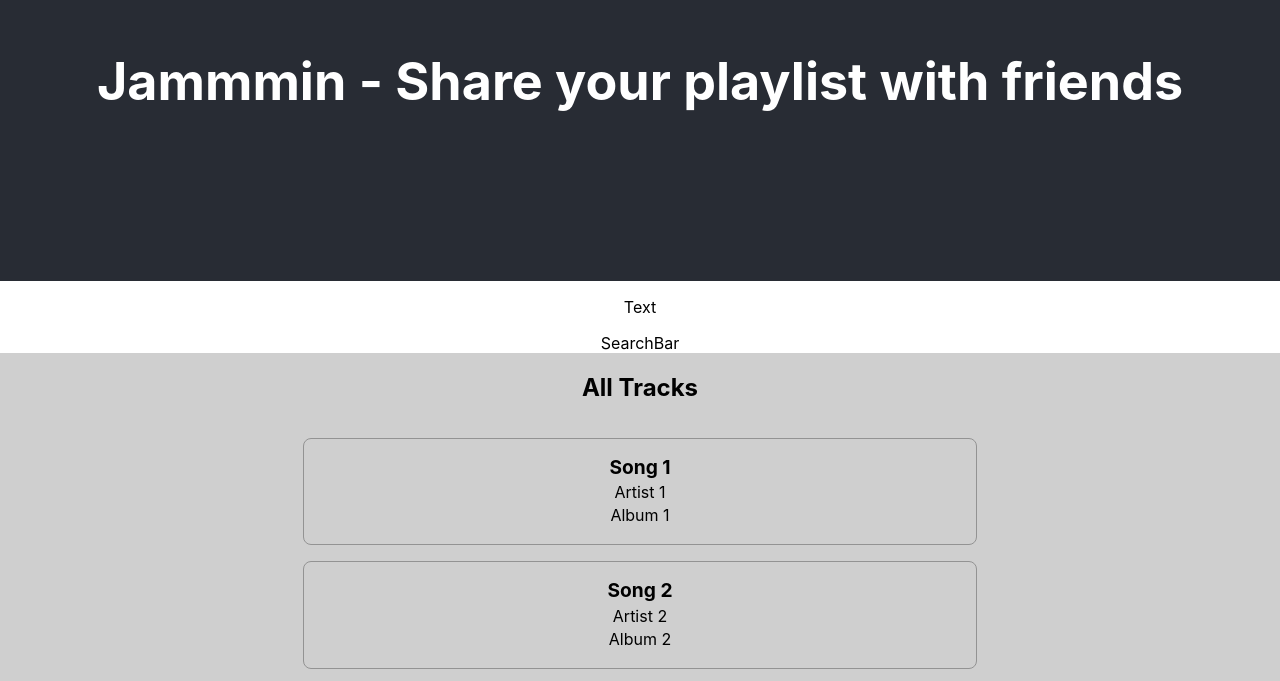
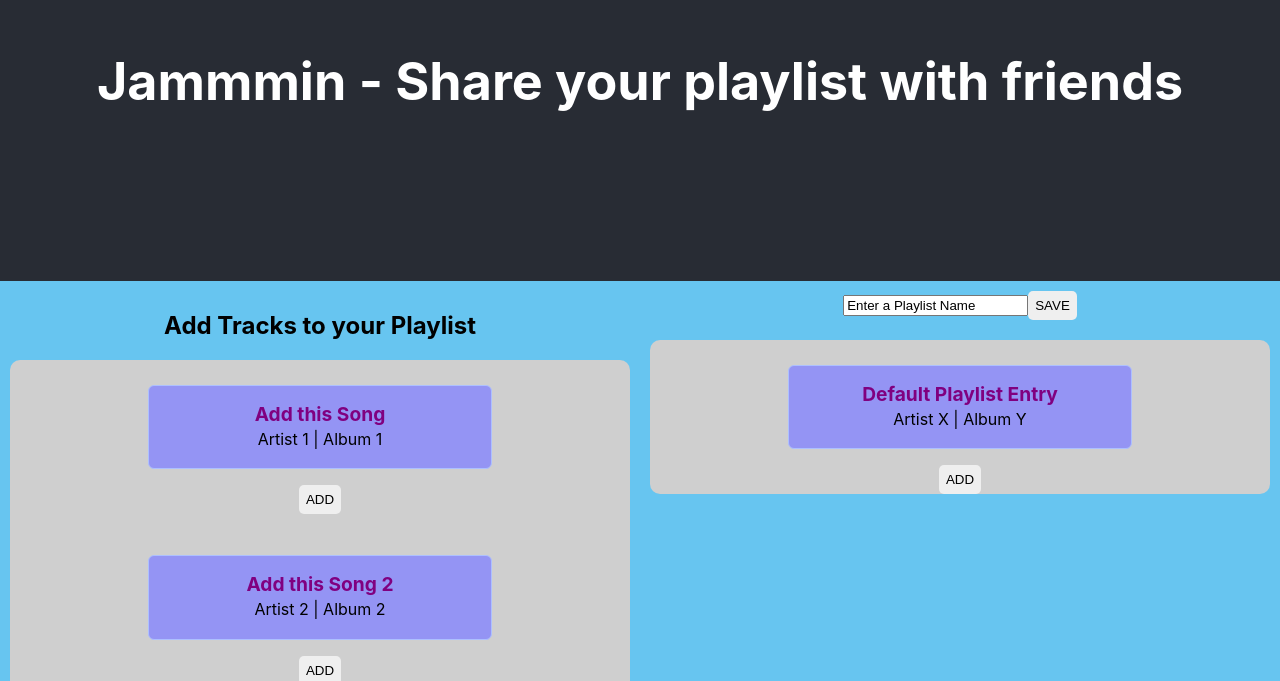
Before and after one commit to DHBuild002/jammmin-playlist-creation-tool, a React (Create React App) app: page / in a window 1280 px wide. Shown: the part 119-800 px from the top of the page. Built offline with nearby package versions, Linux system fonts and the light colour scheme.

Commit message:
Add split view using CSS on tracks and playlists - Add in ability to add new track to playlist array on Click

```diff
--- a/src/App.css
+++ b/src/App.css
@@ -27,6 +27,22 @@
 .App-link {
   color: #61dafb;
 }
+.row {
+  display: flex;
+  flex-direction: row;
+  flex-wrap: wrap;
+  width: 100%;
+  background-color: rgb(103, 197, 240);
+  align-items: stretch;
+  justify-content: space-evenly ;
+}
+.column {
+  display: flex;
+  margin: 10px;
+  flex-direction: column;
+  flex-basis: 100%;
+  flex: 1;
+}
 
 @keyframes App-logo-spin {
   from {
--- a/src/App.js
+++ b/src/App.js
@@ -1,41 +1,78 @@
 import React, { useState } from "react";
 import "./App.css";
+import Playlist from "./components/Playlist";
 import TrackList from "./components/TrackList";
-
-import SearchBar from "./components/SearchBar.js";
 
 function App() {
   // Set the initial state of tracks
   const [tracks] = useState([
     {
       id: 1,
-      name: "Song 1",
+      name: "Add this Song",
       artist: "Artist 1",
       album: "Album 1",
     },
     {
       id: 2,
-      name: "Song 2",
+      name: "Add this Song 2",
       artist: "Artist 2",
       album: "Album 2",
     },
     {
       id: 3,
-      name: "Song 3",
+      name: "Add this Song 3",
       artist: "Artist 3",
       album: "Album 3",
     },
   ]);
+  const [playlistName, setPlaylistName] = useState("Enter a Playlist Name");
+  const [playlistTracks, setPlaylistTracks] = useState([
+    {
+      id: 0,
+      name: "Default Playlist Entry",
+      artist: "Artist X",
+      album: "Album Y",
+    },
+  ]);
+  const [savedPlaylistName, setSavedPlaylistName] = useState("");
+
+  const addTrack = (track) => {
+    setPlaylistTracks((prevTracks) => {
+      if (!prevTracks.some((t) => t.id === track.id)) {
+        return [...prevTracks, track];
+      }
+      return prevTracks;
+    });
+  };
+  const updatePlaylistName = (name) => {
+    setPlaylistName(name);
+  };
+
+  const savePlaylistName = (name) => {
+    setSavedPlaylistName(name);
+  };
 
   return (
     <div className="App">
       <header className="App-header">
         <h1>Jammmin - Share your playlist with friends</h1>
       </header>
-      <SearchBar />
+      <div className="row">
+        <div className="column">
+          <h2>Add Tracks to your Playlist</h2>
+          <TrackList tracks={tracks} onAdd={addTrack} />
+        </div>
 
-      {/* Tracks Data goes below here */}
-      <TrackList tracks={tracks} />
+        <div className="column">
+          <Playlist
+            savedPlaylistName={savedPlaylistName}
+            playlistName={playlistName}
+            playlistTracks={playlistTracks}
+            onNameChange={updatePlaylistName}
+            saveEvent={savePlaylistName}
+          />
+        </div>
+      </div>
     </div>
   );
 }
--- a/src/components/Playlist.js
+++ b/src/components/Playlist.js
@@ -1,7 +1,39 @@
 import React from "react";
+import TrackList from "./TrackList";
 
-const Playlist = () => {
-  return <div>Playlist</div>;
+const Playlist = ({
+  playlistName,
+  playlistTracks,
+  onNameChange,
+  saveEvent,
+  savedPlaylistName,
+}) => {
+  const handleFocus = (e) => {
+    if (e.target.value) {
+      e.target.value = " ";
+    }
+  };
+  const handleNameChange = (e) => {
+    onNameChange(e.target.value);
+  };
+  const handleSave = () => {
+    saveEvent(playlistName);
+  };
+
+  return (
+    <div className="playlist">
+      <input
+        value={playlistName}
+        onChange={handleNameChange}
+        onFocus={handleFocus}
+        placeholder="Enter playlist name"
+      />
+      <button onClick={handleSave}>Save</button>
+      <h2>{savedPlaylistName}</h2>
+
+      <TrackList tracks={playlistTracks} />
+    </div>
+  );
 };
 
 export default Playlist;
--- a/src/components/Track.js
+++ b/src/components/Track.js
@@ -1,12 +1,22 @@
 import React from "react";
 
-const Track = ({ track }) => {
+const Track = ({ track, onAdd }) => {
+  const handleAdd = () => {
+    console.log("Add button clicked!");
+    onAdd(track);
+  };
   return (
-    <div className="track">
-      <h2>{track.name}</h2>
-      <p>{track.artist}</p>
-      <p>{track.album}</p>
-    </div>
+    <>
+      <div className="track">
+        <h2>{track.name}</h2>
+        <p>
+          {track.artist} | {track.album}
+        </p>
+      </div>
+      <button className="add-track-btn" onClick={handleAdd}>
+        Add
+      </button>
+    </>
   );
 };
 
--- a/src/components/TrackList.js
+++ b/src/components/TrackList.js
@@ -2,13 +2,11 @@ import React from "react";
 import Track from "./Track";
 import "./styles/TrackList.css";
 
-const TrackList = ({ tracks }) => {
-  // const [tracks, setTracks] = useState("");
+const TrackList = ({ tracks, onAdd }) => {
   return (
     <div className="track-list">
-      <h2>All Tracks</h2>
       {tracks.map((track) => (
-        <Track key={track.id} track={track} />
+        <Track key={track.id} track={track} onAdd={onAdd} />
       ))}
     </div>
   );
--- a/src/components/styles/TrackList.css
+++ b/src/components/styles/TrackList.css
@@ -1,25 +1,38 @@
 /* src/components/TrackList.css */
+/* Includes Styling for individual tracks too */
 .track-list {
     display: flex;
     flex-direction: column;
     align-items: center;
+    justify-content: center;
     gap: 1rem;
     background: rgb(207, 207, 207);
+    border-radius: 10px;
   }
 
   .track {
-    border: 1px solid #939393;
+    border: 1px solid #adc0ff;
+    background: rgb(148, 148, 244);
     padding: 1rem;
+    margin-top: 25px;
     width: 50%;
     text-align: center;
-    border-radius: 8px;
+    border-radius: 6px;
   }
 
   .track h2 {
     margin: 0;
+    color: purple;
     font-size: 1.2rem;
   }
 
   .track p {
     margin: 0.2rem 0;
   }
+  button {
+    border-style: none;
+    text-transform: uppercase;
+    padding: 7px;
+    border-radius: 5px;
+    cursor: pointer;
+  }
```
